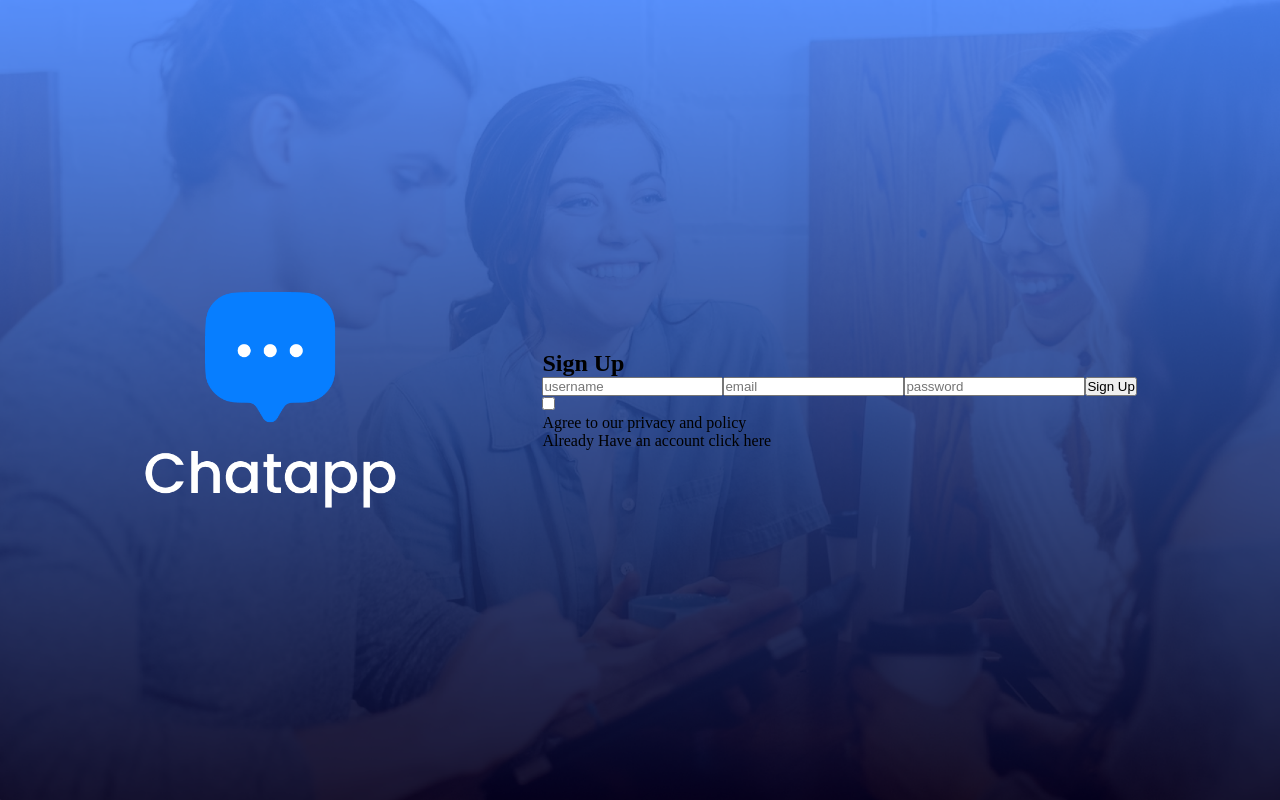
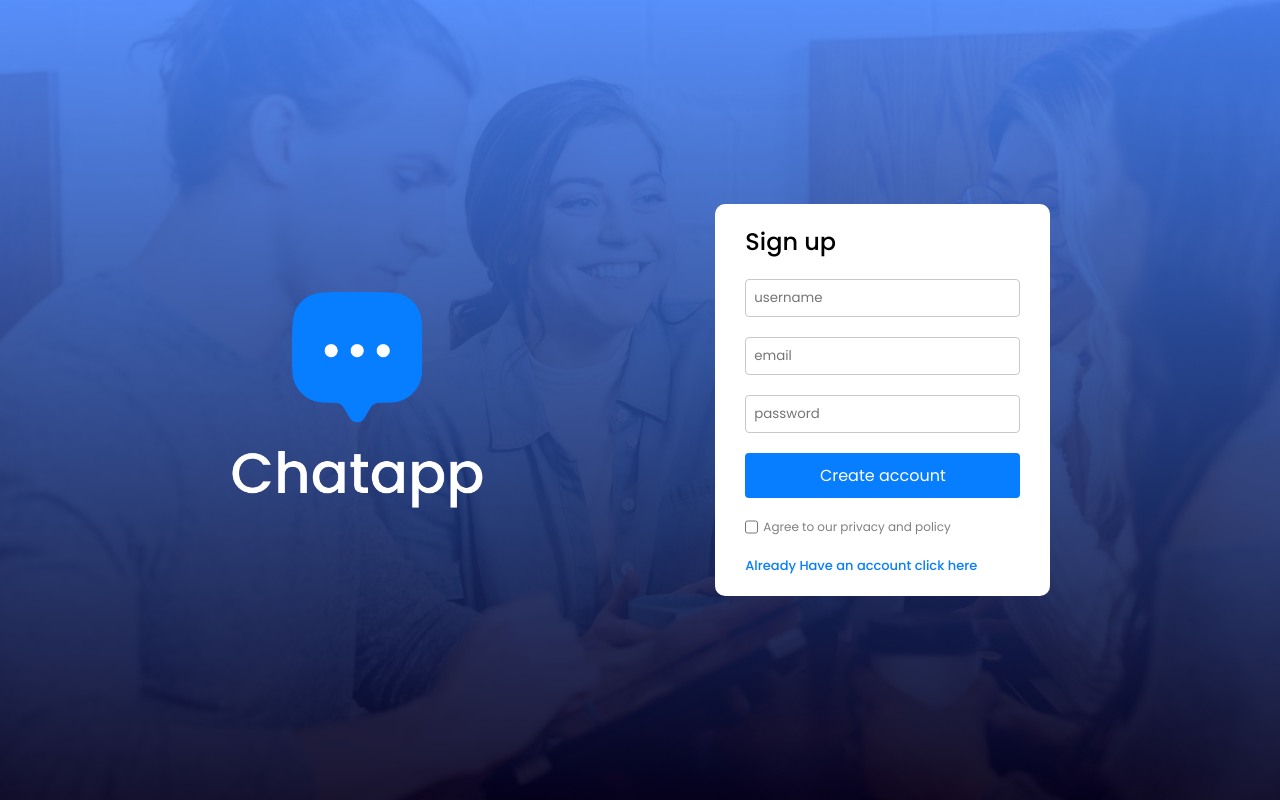
Before and after one commit to Madan-bot05/ChatApp-, a React (Vite) app: page / in a window 1280 px wide. Built offline with nearby package versions, Linux system fonts and the light colour scheme.

Commit message:
Completed the design part of Login Page

```diff
--- a/src/index.css
+++ b/src/index.css
@@ -1,5 +1,7 @@
+@import url('https://fonts.googleapis.com/css2?family=Poppins:ital,wght@0,100;0,200;0,300;0,400;0,500;0,600;0,700;0,800;0,900;1,100;1,200;1,300;1,400;1,500;1,600;1,700;1,800;1,900&display=swap');
 *{
   padding: 0;
   margin: 0;
   box-sizing: border-box;
+  font-family: Poppins;
 }
--- a/src/pages/login/Login.css
+++ b/src/pages/login/Login.css
@@ -9,3 +9,49 @@
 .login .logo{
     width: max(20vw,200px);
 }
+.login-form{
+    background: white;
+    padding: 20px 30px;
+    display: flex;
+    flex-direction: column;
+    gap: 20px;
+    border-radius:10px ;
+}
+.login-form h2{
+    font-weight: 500;
+}
+.form-input{
+    padding: 8px;
+    border: 1px solid #c9c9c9;
+    border-radius: 4px;
+    outline-color: #c9c9c9;
+}
+.login-form button{
+    padding: 10px;
+    background-color: #077EFF;
+    color: white;
+    font-size: 16px;
+    border: none;
+    border-radius: 4px;
+    cursor: pointer;
+}
+.login-term{
+    display: flex;
+    gap: 5px;
+    font-size: 12px;
+    color: #808080;
+}
+.login-forgot{
+    display: flex;
+    flex-direction: column;
+    gap: 5px;
+}
+.login-toggle{
+    font-size: 13px;
+    color: #5c5c5c;
+}
+.login-toggle{
+    font-weight: 500;
+    color: #077EFF;
+    cursor: pointer;
+}
--- a/src/pages/login/Login.jsx
+++ b/src/pages/login/Login.jsx
@@ -1,23 +1,32 @@
-import React from "react";
+import React, { useState } from "react";
 import "./Login.css";
 import assets from "../../assets/assets";
 
 export const Login = () => {
+
+  const[currentState,setCurrentState]=useState("Sign up")
+
+
+
   return (
     <div className="login">
       <img src={assets.logo_big} alt="" className="logo" />
       <form className="login-form">
-        <h2>Sign Up</h2>
-        <input type="text" placeholder='username' className="form-input" required />
+        <h2>{currentState}</h2>
+        {currentState ==="Sign up"?<input type="text" placeholder='username' className="form-input" required />:null}
         <input type="email"  placeholder='email' className="form-input" />
         <input type="password"  placeholder='password' className="form-input" />
-        <button type="submit">Sign Up</button>
+        <button type="submit">{currentState==="Sign up"?"Create account":"Login now"}</button>
         <div className="login-term">
           <input type="checkbox" />
           <p>Agree to our privacy and policy</p>
         </div>
         <div className="login-forgot">
-          <p className="login-toggle">Already Have an account <span>click here</span> </p>
+          {
+            currentState==="Sign up"?
+            <p className="login-toggle">Already Have an account <span onClick={()=>setCurrentState("Login")}>click here</span> </p>
+            :<p className="login-toggle">Create An Account<span onClick={()=>setCurrentState("Sign up")}>Click here</span> </p>
+          }
         </div>
       </form>
     </div>
```
